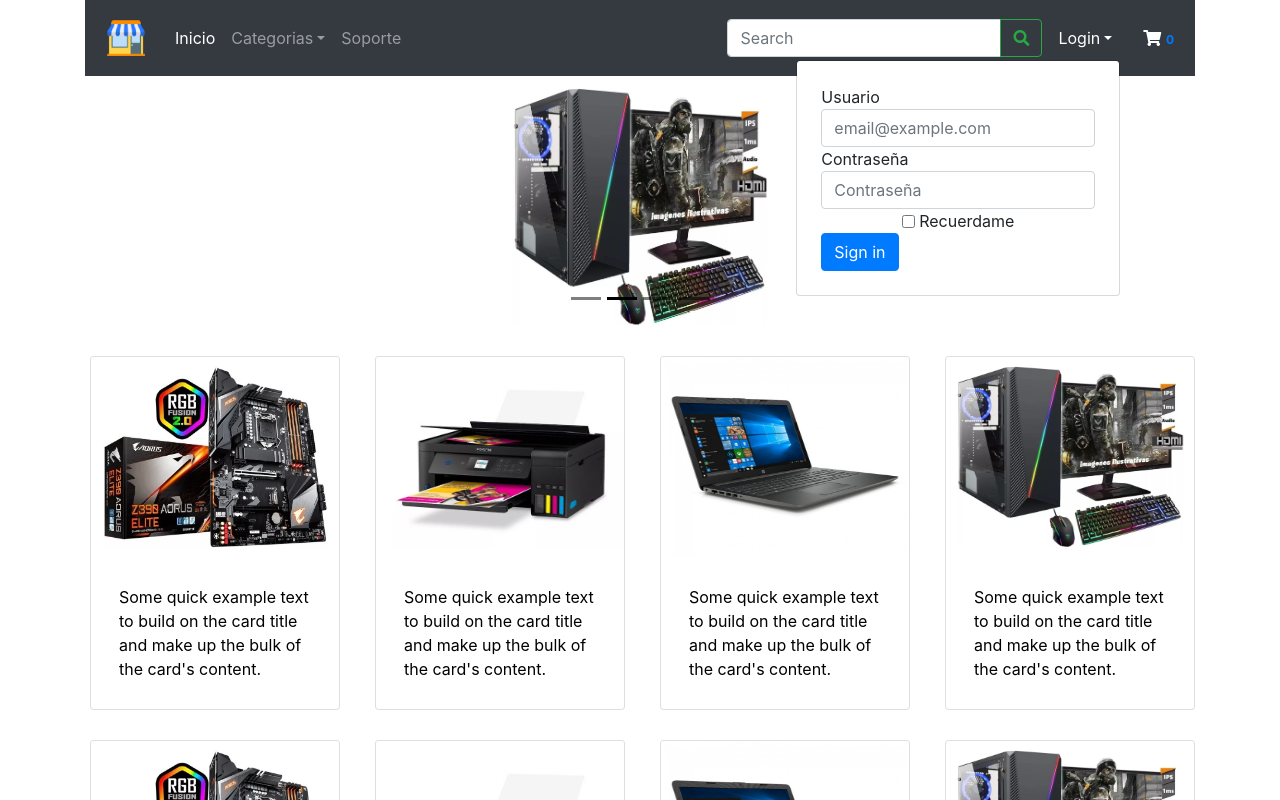
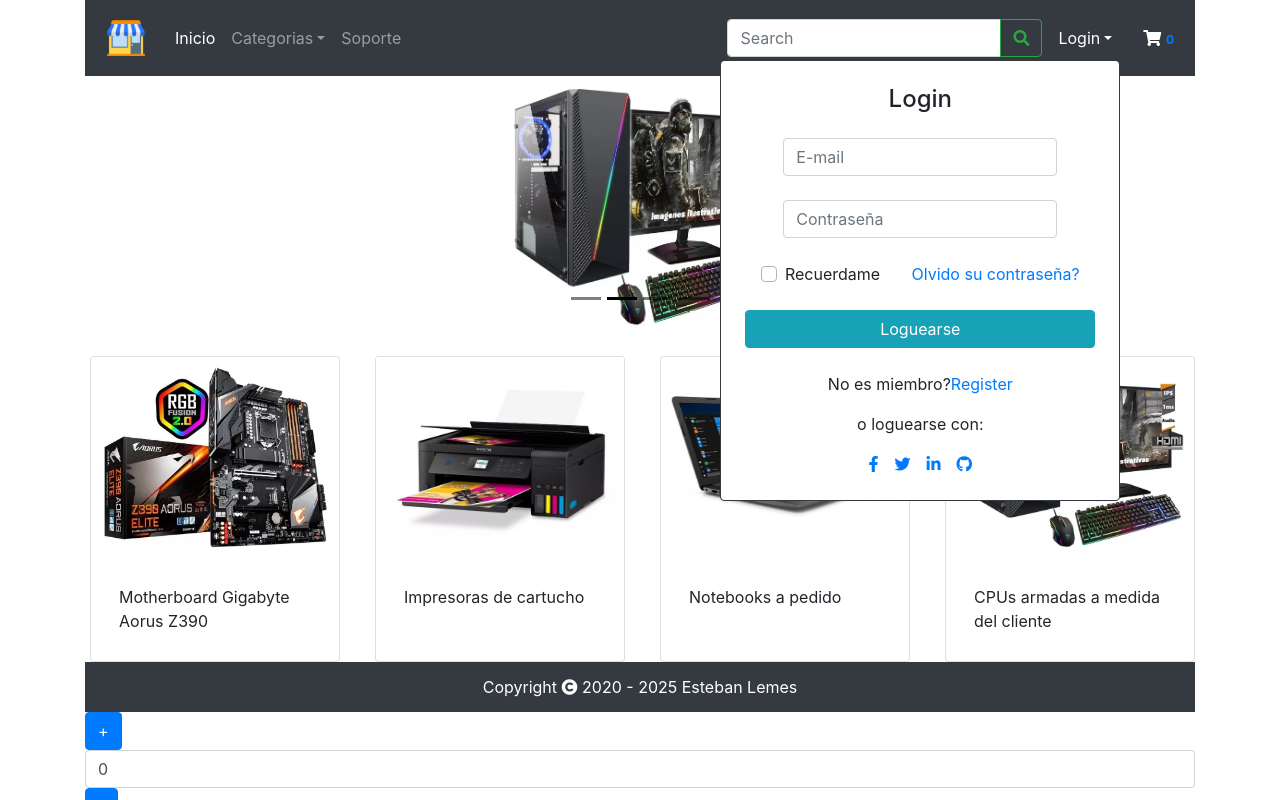
Before and after one commit to EstebanLemes/ReactJS-e-commerce, a React (Create React App) app: page / in a window 1280 px wide. Both pictures are taken after a click on the button "Login". Shown: the top 800 px of the page. Built offline with nearby package versions, Linux system fonts and the light colour scheme.

Commit message:
Using Promises

```diff
--- a/src/App.js
+++ b/src/App.js
@@ -1,7 +1,9 @@
 import React, {useState} from 'react';
 import Navbar from './components/NavBar';
 import Home from './components/Home';
+import ItemCount from './components/ItemCount';
 import CartContext from './contexts/cartContext';
+import CreatePost from './components/CreatePost';
 
 
 function App() {
@@ -12,7 +14,13 @@ function App() {
     <CartContext.Provider value={{cart, setCart}}>
       <div className="container">
         <Navbar/>
-        <Home/>
+        <Home />
+         <ItemCount
+          initial={0}
+          max={10}
+          min={0}
+        />
+        {/* <CreatePost /> */}
       </div>
     </CartContext.Provider>
   );
--- /dev/null
+++ b/src/components/CreatePost.js
@@ -0,0 +1,37 @@
+import React from 'react'
+
+async function postData(){
+    try {
+        let result = await fetch('https://book-container.herokuapp.com/api/e-commerce', {
+           method: 'post',
+           headers: {
+               'Accept': '*/*',
+               'Content-Type': 'application/json',
+           },
+           body: JSON.stringify({
+               title: 'Motherboard',
+               description: 'Aorus',
+               price: {
+                   amount: 200,
+                   currency: "U$S"
+               }
+           })
+        });
+
+        console.log(result)
+
+    } catch (e) {
+        console.log(e)
+    }
+}
+
+function CreatePost() {
+    return (
+        <>
+
+            <button className="btn btn-success" onClick={postData}>Publicar</button>
+        </>
+    )
+}
+
+export default CreatePost
--- a/src/components/Home.js
+++ b/src/components/Home.js
@@ -1,9 +1,8 @@
 import React from 'react';
 
 import Slider from './Slider';
-import ItemCard from './ItemCard';
+import ItemList from './ItemList';
 import Footer from './Footer';
-import {Mother, Impresora, Notebook, PCGamer} from '../constants/products';
 
 const Home = (props) => {
 
@@ -11,14 +10,7 @@ const Home = (props) => {
         <div>
             <Slider />
             <div className="row justify-content-center">
-                <ItemCard image={Mother} />
-                <ItemCard image={Impresora} />
-                <ItemCard image={Notebook} />
-                <ItemCard image={PCGamer} />
-                <ItemCard image={Mother} />
-                <ItemCard image={Impresora} />
-                <ItemCard image={Notebook} />
-                <ItemCard image={PCGamer} />
+                <ItemList/>
             </div>
             <Footer/>
         </div>
--- a/src/components/ItemCard.js
+++ b/src/components/Item.js
@@ -1,7 +1,7 @@
 import React, {useState, useContext} from 'react';
 import CartContext from '../contexts/cartContext';
 
-const ItemCard = (props) => {
+const Item = (props) => {
 
     const {cart, setCart} = useContext(CartContext);
 
@@ -17,19 +17,21 @@ const ItemCard = (props) => {
 
     return(
         <>
-            <div className="card" style={{width: 250}}>
-                <a onClick={(e) => e.preventDefault()} onMouseLeave={show} onMouseMove={hidde} className="item" href="">
-                    <img className="card-img-top" src={props.image} alt="Cards"/>
+        {
+            props.data.map(item =>
+                <div className="card" style={{width: 250}}>
+                    <img className="card-img-top" src={item.image} alt="Cards"/>
                     <div className={"card-body", hiddeDesc}>
                         <i onClick={cartUpdate} className="cart-in-item fas fa-cart-plus"/>
                     </div>
                     <div className="card-body">
-                    <p className="card-text p-2">Some quick example text to build on the card title and make up the bulk of the card's content.</p>
+                    <p className="card-text p-2">{item.description}</p>
                     </div>
-                </a>
-            </div>
+                </div>
+            )
+        }
         </>
     );
 }
 
-export default ItemCard;
+export default Item;
--- a/src/components/ItemCount.js
+++ b/src/components/ItemCount.js
@@ -5,25 +5,17 @@ function ItemCount(props){
     const [count, setCount] = useState(props.initial);
 
     function onAdd(){
-        if(count >= props.max){
-            return;
-        } else {
-            setCount(count+1);
-        }
+        return count >= props.max ? null : setCount(count+1);
     }
 
     function onRest(){
-        if(count <= props.min){
-            return;
-        } else {
-            setCount(count-1);
-        }
+        return count <= props.min ? null : setCount(count-1);
     }
 
     return(
         <>
             <button onClick={onAdd} className="btn btn-primary">+</button>
-            <span>{count}</span>
+            <span className="form-control">{count}</span>
             <button onClick={onRest} className="btn btn-primary">-</button>
         </>
     );
--- /dev/null
+++ b/src/components/ItemList.js
@@ -0,0 +1,33 @@
+import React, {useState} from 'react'
+import Item from './Item';
+import {Mother, Impresora, Notebook, PCGamer} from '../constants/products';
+
+export default function ItemList() {
+
+    const [List, setList] = useState([]);
+
+    const task = new Promise((res, rej) => {
+        setTimeout(() => {
+            const data = [
+                {image: `${Mother}`, description: 'Motherboard Gigabyte Aorus Z390'},
+                {image: `${Impresora}`, description: 'Impresoras de cartucho'},
+                {image: `${Notebook}`, description: 'Notebooks a pedido'},
+                {image: `${PCGamer}`, description: 'CPUs armadas a medida del cliente'}
+
+            ]
+            res(data)
+        }, 2000)
+    });
+
+    task.then((result) => {
+        setList(result)
+    }, (err) => {
+        console.log('Rejected: '+ err);
+      });
+
+    return (
+        <>
+            {List != '' ? <Item data={List}/> : <h1>Loading...</h1>}
+        </>
+    )
+}
--- a/src/components/Login.js
+++ b/src/components/Login.js
@@ -7,22 +7,39 @@ function Login(){
                 <a className="nav-link dropdown-toggle" href="" id="navbarDropdown" role="button" data-toggle="dropdown" aria-haspopup="true" aria-expanded="false">
                     Login
                 </a>
-                <form className="dropdown-menu dropdown-menu-right p-4">
-                    <div className="form-group">
-                        <label htmlFor="exampleDropdownFormEmail2">Usuario</label>
-                        <input type="email" className="form-control" id="exampleDropdownFormEmail2" placeholder="email@example.com"/>
+                <form className="dropdown-menu dropdown-menu-right loginXl text-center border border-dark p-4" action="#!">
+
+                    <p className="h4 mb-4">Login</p>
+
+                    <input type="email" id="defaultLoginFormEmail" className="form-control mb-4" placeholder="E-mail"/>
+
+                    <input type="password" id="defaultLoginFormPassword" className="form-control mb-4" placeholder="Contraseña"/>
+
+                    <div className="d-flex justify-content-around">
+                        <div>
+                            <div className="custom-control custom-checkbox">
+                                <input type="checkbox" className="custom-control-input" id="defaultLoginFormRemember"/>
+                                <label className="custom-control-label" for="defaultLoginFormRemember">Recuerdame</label>
+                            </div>
+                        </div>
+                        <div>
+                            <a href="">Olvido su contraseña?</a>
+                        </div>
                     </div>
-                    <div className="form-group">
-                        <label htmlFor="exampleDropdownFormPassword2">Contraseña</label>
-                        <input type="password" className="form-control" id="exampleDropdownFormPassword2" placeholder="Contraseña"/>
-                    </div>
-                    <div className="form-check">
-                        <input type="checkbox" className="form-check-input" id="dropdownCheck2"/>
-                        <label className="form-check-label" htmlFor="dropdownCheck2">
-                        Recuerdame
-                        </label>
-                    </div>
-                    <button type="submit" className="btn btn-primary">Sign in</button>
+
+                    <button className="btn btn-info btn-block my-4" type="submit">Loguearse</button>
+
+                    <p>No es miembro?
+                        <a href="">Register</a>
+                    </p>
+
+                    <p>o loguearse con:</p>
+
+                    <a href="#" className="mx-2" role="button"><i className="fab fa-facebook-f light-blue-text"></i></a>
+                    <a href="#" className="mx-2" role="button"><i className="fab fa-twitter light-blue-text"></i></a>
+                    <a href="#" className="mx-2" role="button"><i className="fab fa-linkedin-in light-blue-text"></i></a>
+                    <a href="#" className="mx-2" role="button"><i className="fab fa-github light-blue-text"></i></a>
+
                 </form>
             </li>
         </ul>
--- a/src/index.css
+++ b/src/index.css
@@ -79,3 +79,7 @@ code {
   position: absolute;
   margin-left: -150px;
 }
+
+.loginXl{
+  width: 400px;
+}
```
